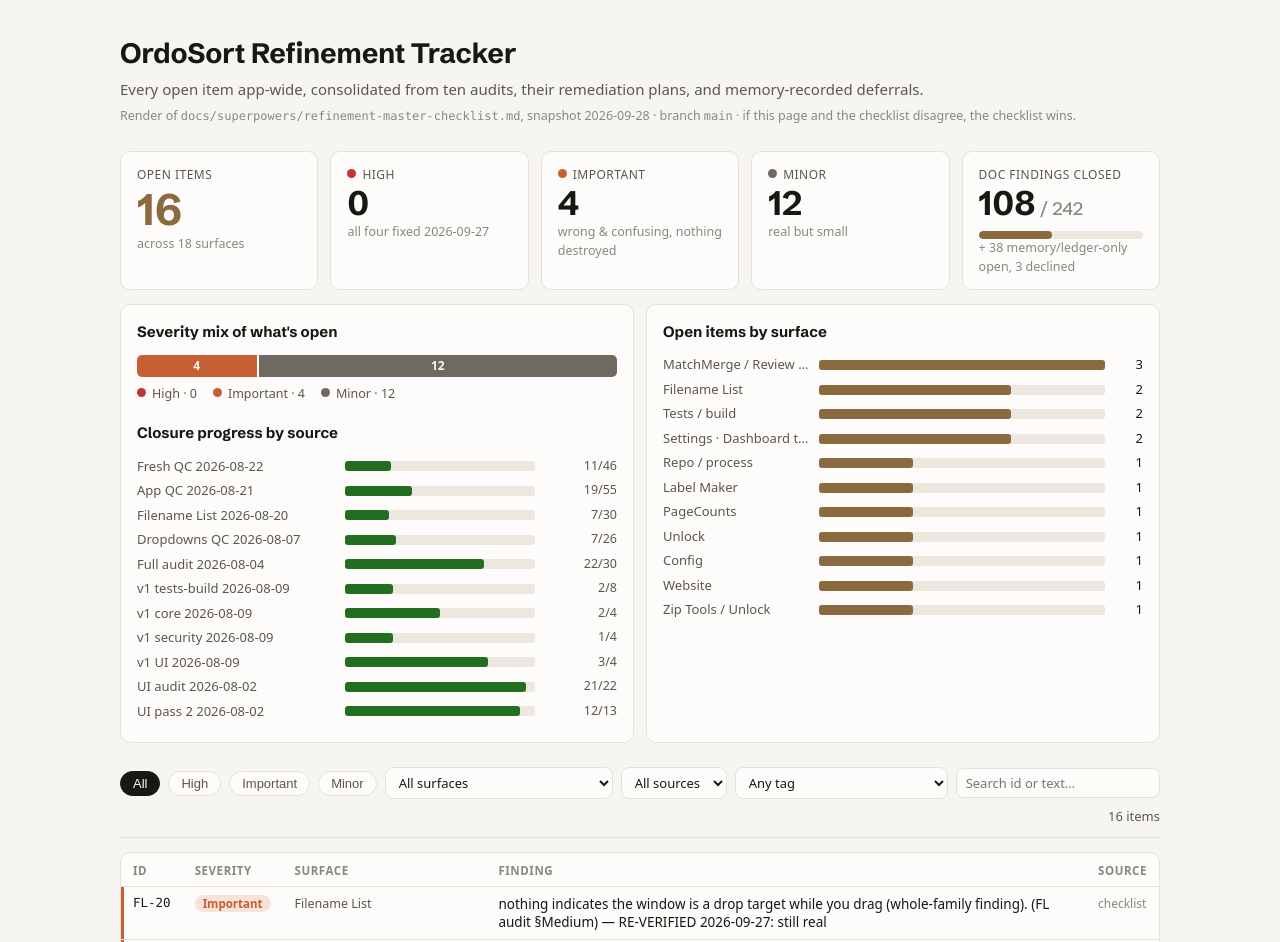
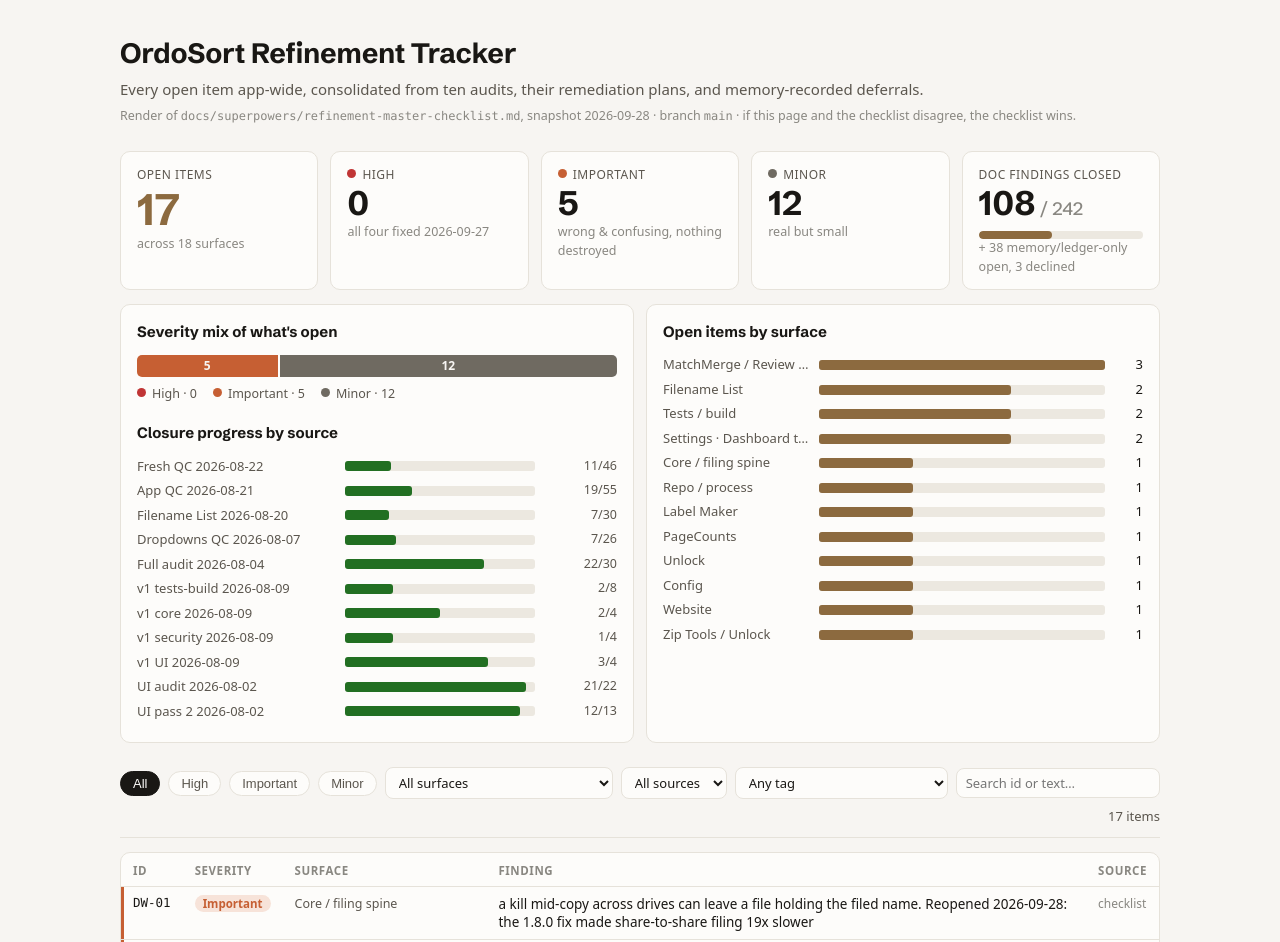
Before and after one commit to orest3781/OrdoSort, a plain HTML site: page docs/superpowers/refinement-dashboard.html in a window 1280 px wide. Shown: the top 942 px of the page. Drawn offline with Linux system fonts and the light colour scheme.

Commit message:
docs: DW-01 reopened; why its 1.8 fix was taken out
Co-Authored-By: Claude Opus 5.5 (1M context) <noreply@anthropic.com>

```diff
--- a/docs/superpowers/refinement-dashboard.html
+++ b/docs/superpowers/refinement-dashboard.html
@@ -154,7 +154,7 @@
   <div class="tiles">
     <div class="tile hero">
       <div class="lbl">Open items</div>
-      <div class="val" id="heroOpen">16</div>
+      <div class="val" id="heroOpen">17</div>
       <div class="note">across 18 surfaces</div>
     </div>
     <div class="tile">
@@ -164,7 +164,7 @@
     </div>
     <div class="tile">
       <div class="lbl"><span class="dot" style="background:var(--imp)"></span>Important</div>
-      <div class="val">4</div>
+      <div class="val">5</div>
       <div class="note">wrong &amp; confusing, nothing destroyed</div>
     </div>
     <div class="tile">
@@ -186,7 +186,7 @@
       <div class="sevbar" id="sevbar"></div>
       <div class="legend">
         <span><span class="dot" style="background:var(--crit)"></span>High · 0</span>
-        <span><span class="dot" style="background:var(--imp)"></span>Important · 4</span>
+        <span><span class="dot" style="background:var(--imp)"></span>Important · 5</span>
         <span><span class="dot" style="background:var(--minor)"></span>Minor · 12</span>
       </div>
       <h2 style="margin-top:18px">Closure progress by source</h2>
@@ -234,6 +234,7 @@
 // [id, sev(I|M), surface, title, source, marks, tags[]]
 // Mirrors refinement-master-checklist.md 1:1 — regenerate from it, never edit independently.
 const ITEMS = [
+["DW-01","I","Core / filing spine","a kill mid-copy across drives can leave a file holding the filed name. Reopened 2026-09-28: the 1.8.0 fix made share-to-share filing 19x slower","checklist","",[]],
 ["FL-20","I","Filename List","nothing indicates the window is a drop target while you drag (whole-family finding). (FL audit §Medium) — RE-VERIFIED 2026-09-27: still real","checklist","",[]],
 ["DW-04","I","Repo / process","releases ship unsigned; first run trips SmartScreen. Azure Trusted Signing is wired in release.yml but gated on secrets that don't exist; ne","checklist","",[]],
 ["DW-12","I","MatchMerge / Review matches","plain digit/S keys over the WebView2 viewer pane are characters, not accelerators, and are unrecoverable without a WH_KEYBOARD_LL hook besid","checklist","",[]],
@@ -271,7 +272,7 @@ const $ = s => document.querySelector(s);
 // Severity mix bar (2px surface gaps via flex gap)
 {
   $("#sevbar").innerHTML =
-        `<div style="flex:4;background:var(--imp)">4</div>` +
+        `<div style="flex:5;background:var(--imp)">5</div>` +
     `<div style="flex:12;background:var(--minor)">12</div>`;
 }
 
```
Also changed, not shown: 2 other files.
